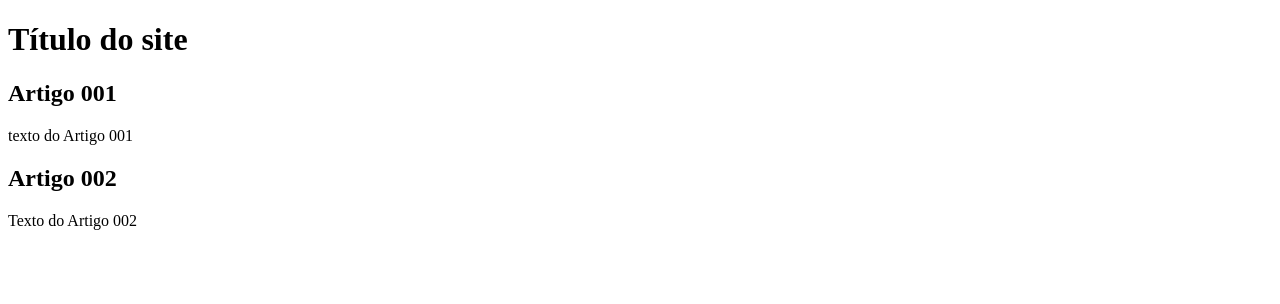
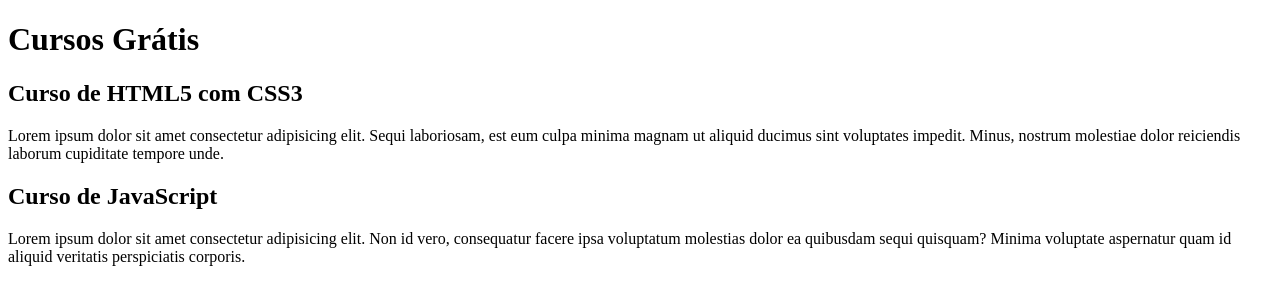
Before and after one commit to camiloprado/projeto-site, a plain HTML site: page index.html in a window 1280 px wide. Drawn offline with Linux system fonts and the light colour scheme.

Commit message:
Comecei a escrever o conteudo

```diff
--- a/index.html
+++ b/index.html
@@ -9,15 +9,19 @@
 <body>
     <main>
         <header>
-            <h1>Título do site</h1>
+            <h1>Cursos Grátis</h1>
         </header>
         <article>
-            <h2>Artigo 001</h2>
-            <p>texto do Artigo 001</p>
+            <h2>Curso de HTML5 com CSS3</h2>
+            <p>Lorem ipsum dolor sit amet consectetur adipisicing elit.
+                Sequi laboriosam, est eum culpa minima magnam ut aliquid ducimus sint voluptates impedit.
+                Minus, nostrum molestiae dolor reiciendis laborum cupiditate tempore unde.</p>
         </article>
         <article>
-            <h2>Artigo 002</h2>
-            <p>Texto do Artigo 002</p>
+            <h2>Curso de JavaScript</h2>
+            <p>Lorem ipsum dolor sit amet consectetur adipisicing elit.
+                Non id vero, consequatur facere ipsa voluptatum molestias dolor ea quibusdam sequi quisquam?
+                Minima voluptate aspernatur quam id aliquid veritatis perspiciatis corporis.</p>
         </article>
     </main>
 </body>
```
